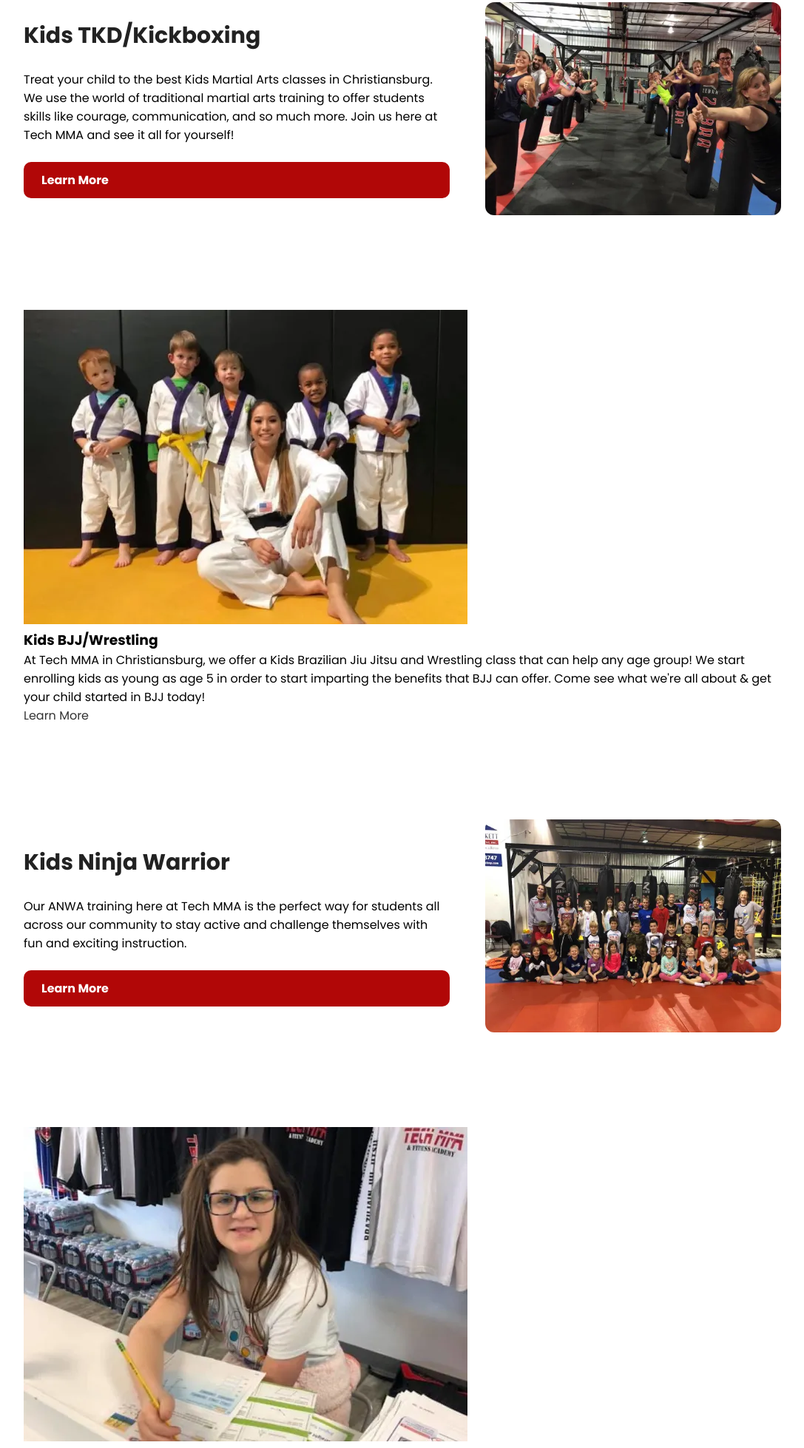
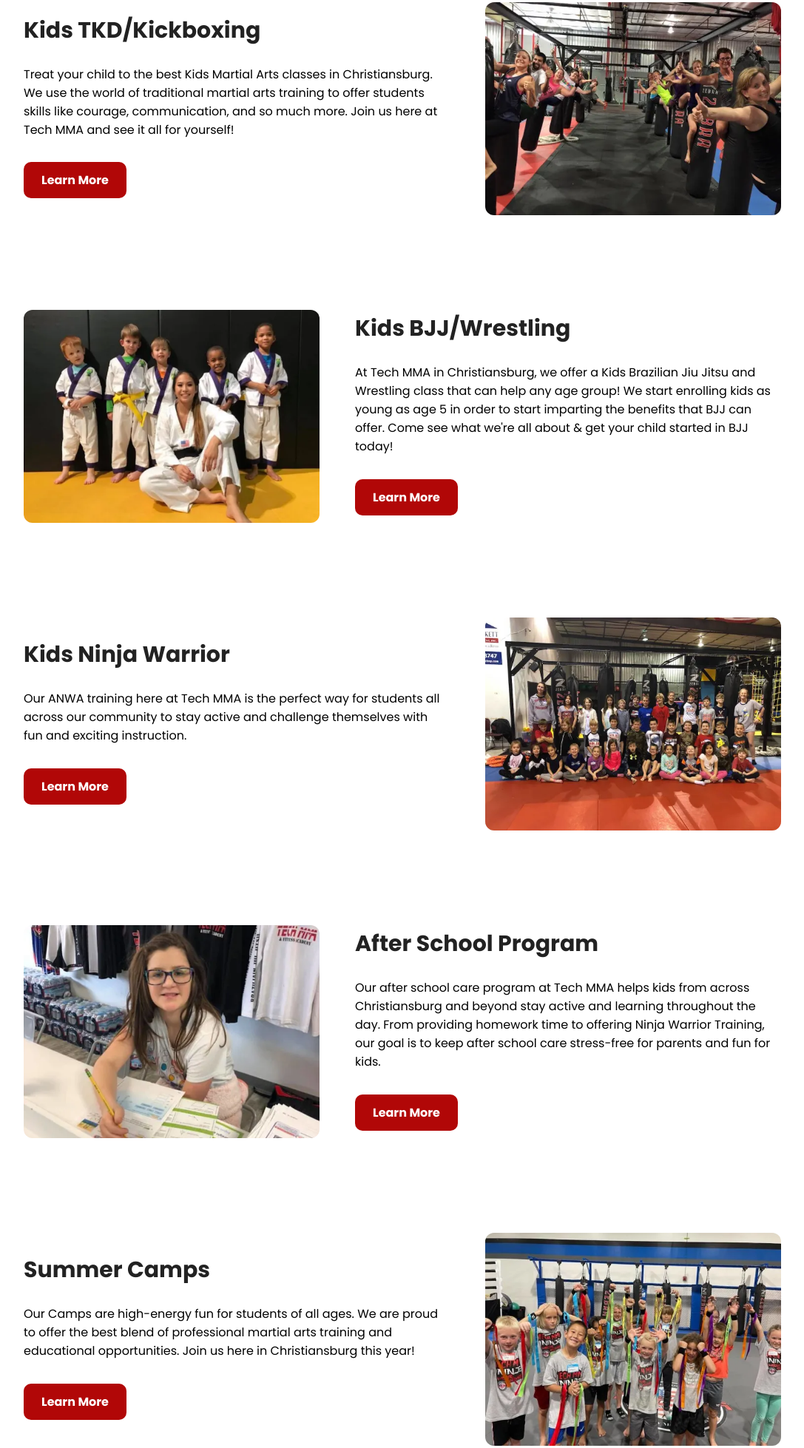
Before and after one commit to mgibson43/TechMMA, a website: page public/html/kids-programs.html in a window 1280 px wide. Shown: the part 664-2622 px from the top of the page at 74% size, without its empty margins (96-1183 px from the left). Drawn offline with nearby package versions, Linux system fonts and the light colour scheme; a web font is replaced by a local one.

Commit message:
Fix: Fixed styling in kids programs

```diff
--- a/public/html/kids-programs.html
+++ b/public/html/kids-programs.html
@@ -105,18 +105,18 @@
         <p>
           Treat your child to the best Kids Martial Arts classes in Christiansburg. We use the world of traditional martial arts training to offer students skills like courage, communication, and so much more. Join us here at Tech MMA and see it all for yourself!
         </p>
-        <a href="#">Learn More</a>
+        <span><a href="#">Learn More</a></span>
       </div>
       <img src="/images/kickboxing.webp" alt="Kids Kickboxing">
     </div>
-    <div class="program">
+    <div class="program-adult">
       <img src="/images/kids-bjj.webp" alt="Kids BJJ">
       <div>
         <h3>Kids BJJ/Wrestling</h3>
         <p>
           At Tech MMA in Christiansburg, we offer a Kids Brazilian Jiu Jitsu and Wrestling class that can help any age group! We start enrolling kids as young as age 5 in order to start imparting the benefits that BJJ can offer. Come see what we're all about & get your child started in BJJ today!
         </p>
-        <a href="#">Learn More</a>
+        <span><a href="#">Learn More</a></span>
       </div>
     </div>
     <div class="program-adult">
@@ -125,18 +125,18 @@
         <p>
           Our ANWA training here at Tech MMA is the perfect way for students all across our community to stay active and challenge themselves with fun and exciting instruction.
         </p>
-        <a href="#">Learn More</a>
+        <span><a href="#">Learn More</a></span>
       </div>
       <img src="/images/Ninja-Warrior.webp" alt="Ninja Warrior">
     </div>
-    <div class="program">
+    <div class="program-adult">
       <img src="/images/after-school.webp" alt="After School">
       <div>
         <h3>After School Program</h3>
         <p>
           Our after school care program at Tech MMA helps kids from across Christiansburg and beyond stay active and learning throughout the day. From providing homework time to offering Ninja Warrior Training, our goal is to keep after school care stress-free for parents and fun for kids.
         </p>
-        <a href="#">Learn More</a>
+        <span><a href="#">Learn More</a></span>
       </div>
     </div>
     <div class="program-adult">
@@ -145,18 +145,18 @@
         <p>
           Our Camps are high-energy fun for students of all ages. We are proud to offer the best blend of professional martial arts training and educational opportunities. Join us here in Christiansburg this year!
         </p>
-        <a href="#">Learn More</a>
+        <span><a href="#">Learn More</a></span>
       </div>
       <img src="/images/summer-camps3.webp" alt="Summer Camp">
     </div>
-    <div class="program">
+    <div class="program-adult">
       <img src="/images/bday-parties.webp" alt="Birthday Parties">
       <div>
         <h3>Birthday Parties</h3>
         <p>
           Our Birthday Parties are offering students all across Christiansburg the chance to take on exciting martial arts lessons and plenty of fun games and activities. PLUS, we take care of everything from setup to clean up to entertainment!
         </p>
-        <a href="#">Learn More</a>
+        <span><a href="#">Learn More</a></span>
       </div>
     </div>
     <div class="program-adult">
@@ -165,7 +165,7 @@
         <p>
           Get the most out of every session by enrolling in our Private Training. We offer one-on-one training sessions by appointment, which will allow you to create a personalized training routine with one of our awesome instructors. Improve your Jiu Jitsu skills, build your fitness, lose weight... whatever your goals are, we'll help you achieve them.
         </p>
-        <a href="#">Learn More</a>
+        <span><a href="#">Learn More</a></span>
       </div>
       <img src="/images/private-training.webp" alt="Private Training">
     </div>
```
